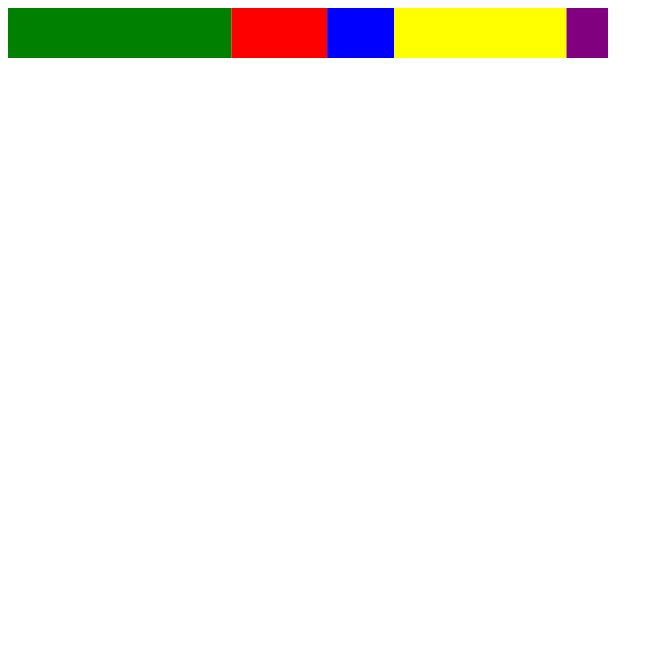
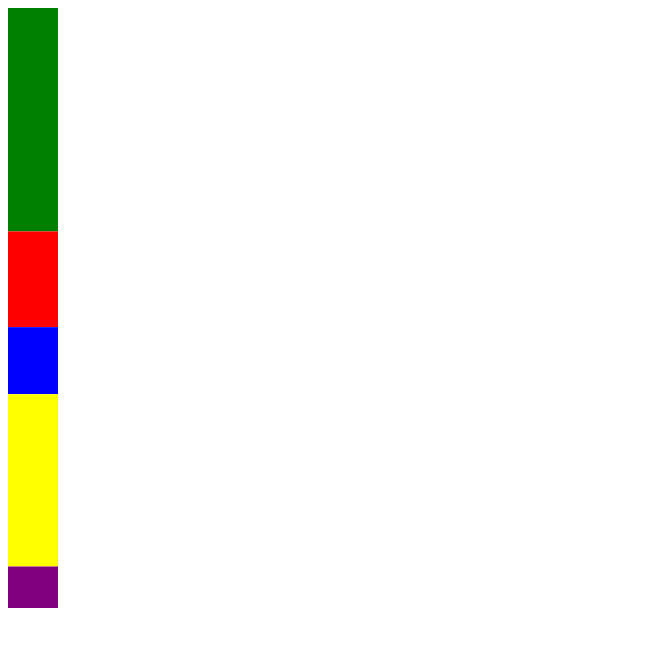
Before and after one commit to guroyer/react-svg-graphs, a React app: page / in a window 1280 px wide. Shown: the top 646 px of the page, without its empty margins (0-663 px from the left). Built offline with nearby package versions, Linux system fonts and the light colour scheme.

Commit message:
- Added direction handling of stackgraphs

```diff
--- a/src/components/graphs/stack-graph/HorizontalStackGraph.tsx
+++ b/src/components/graphs/stack-graph/HorizontalStackGraph.tsx
@@ -4,10 +4,16 @@ import Svg from "utils/Svg";
 import G from "utils/G";
 import { StackGraphValue } from "./StackGraphValue";
 
+export enum StackGraphDirectionEnum {
+    horizontal,
+    vertical
+}
+
 export interface HorizontalStackGraphProps {
     values: HorizontalStackGraphValue[],
     width: number,
-    height: number
+    height: number,
+    direction?: StackGraphDirectionEnum
 }
 
 export interface HorizontalStackGraphValue {
@@ -16,6 +22,10 @@ export interface HorizontalStackGraphValue {
 }
 
 class HorizontalStackGraph extends PureComponent<HorizontalStackGraphProps> {
+    static defaultProps = {
+        direction: StackGraphDirectionEnum.horizontal
+    };
+
     total: number;
 
     constructor(props: HorizontalStackGraphProps) {
@@ -42,12 +52,14 @@ class HorizontalStackGraph extends PureComponent<HorizontalStackGraphProps> {
     }
 
     renderValues() {
-        const { values, width } = this.props;
+        const { values, width, height, direction } = this.props;
+        const x = direction === StackGraphDirectionEnum.horizontal ? 0 : height;
+        const angle = direction == StackGraphDirectionEnum.horizontal ? 0 : 90;
 
         let xPosition = 0;
 
         return (
-            <G>
+            <G angle={angle} x={x}>
                 {values.map((value, index) => {
                     const adjustedWidth = value.value * width / this.total;
 
@@ -62,11 +74,13 @@ class HorizontalStackGraph extends PureComponent<HorizontalStackGraphProps> {
     }
 
     render() {
-        const { width, height } = this.props;
+        const { width, height, direction } = this.props;
+        const displayedWidth = direction === StackGraphDirectionEnum.horizontal ? width : height;
+        const diplayedHeight = direction === StackGraphDirectionEnum.horizontal ? height : width;
 
         return (
             <div className="horizontal-stack-graph-container">
-                <Svg width={width} height={height}>
+                <Svg width={displayedWidth} height={diplayedHeight}>
                     <G>
                         {this.renderValues()}
                     </G>
--- a/src/components/graphs/stack-graph/StackGraph.tsx
+++ b/src/components/graphs/stack-graph/StackGraph.tsx
@@ -1,6 +1,6 @@
 import React, { PureComponent } from "react";
 
-import HorizontalStackGraph from "./HorizontalStackGraph";
+import HorizontalStackGraph, { StackGraphDirectionEnum } from "./HorizontalStackGraph";
 
 const values = [
     {value: 70, color: "green"},
@@ -13,7 +13,11 @@ const values = [
 class StackGraph extends PureComponent {
     render() {
         return (
-            <HorizontalStackGraph values={values} width={600} height={50} />
+            <HorizontalStackGraph
+                values={values}
+                width={600}
+                height={50}
+                direction={StackGraphDirectionEnum.vertical} />
         );
     }
 }
```
